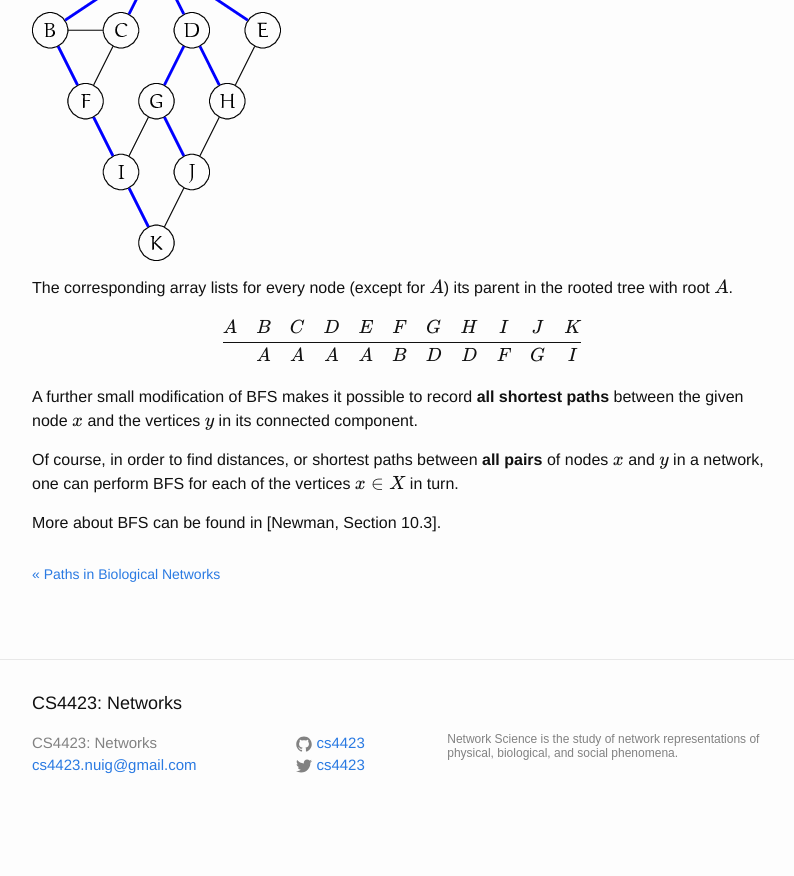
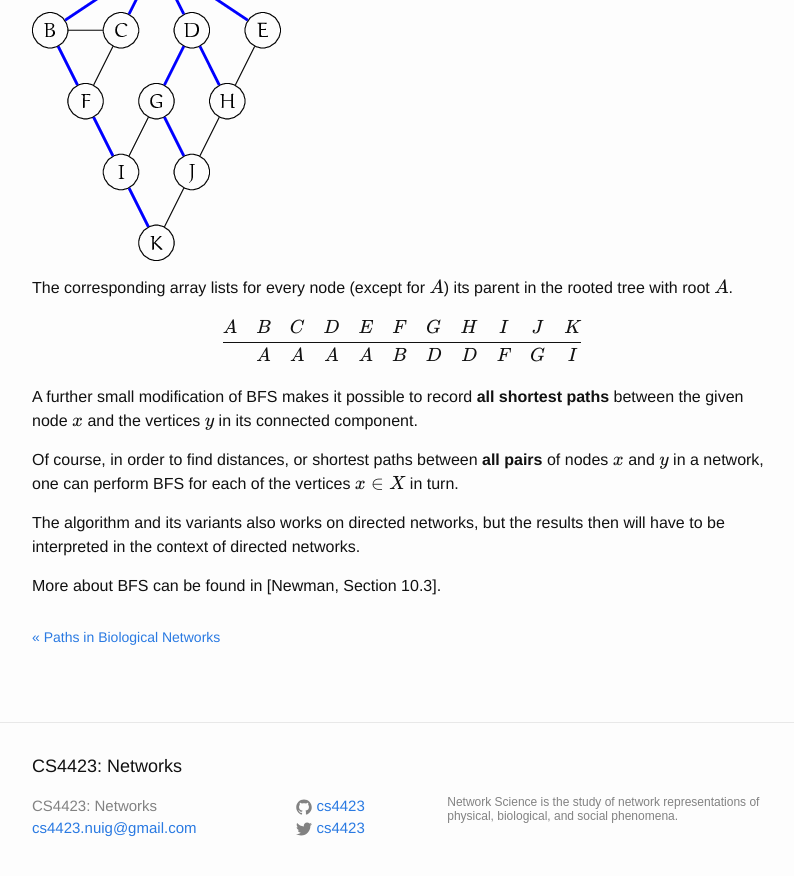
Before and after one commit to starktech23/cs4423.github.io, a Jekyll site: the page built from _posts/2017-01-26-note06.md, in a window 1280 px wide and 900 px high, scrolled down 4882 px. Shown: the top 876 px of the window, without its empty margins (238-1032 px from the left). Built offline with Jekyll 4.4.1, drawn with Linux system fonts in a browser that asks for light colours; formulas are drawn with MathJax 3; a script that is not in the unit is left out; comment, search, counter and statistics services are not loaded; before the commit the page ends 5719 px from its top, so only the background shows below that.

Commit message:
added remark on directed graphs

```diff
--- a/_posts/2017-01-26-note06.md
+++ b/_posts/2017-01-26-note06.md
@@ -287,6 +287,10 @@ Of course, in order to find distances, or shortest paths
 between **all pairs** of nodes $x$ and $y$ in a network, one can
 perform BFS for each of the vertices $x \in X$ in turn.
 
+The algorithm and its variants also works on directed networks,
+but the results then will have to be interpreted in the context of
+directed networks.
+
 More about BFS can be found in [Newman, Section 10.3].
 
 [bfs1]: /images/bfs1.png
```
